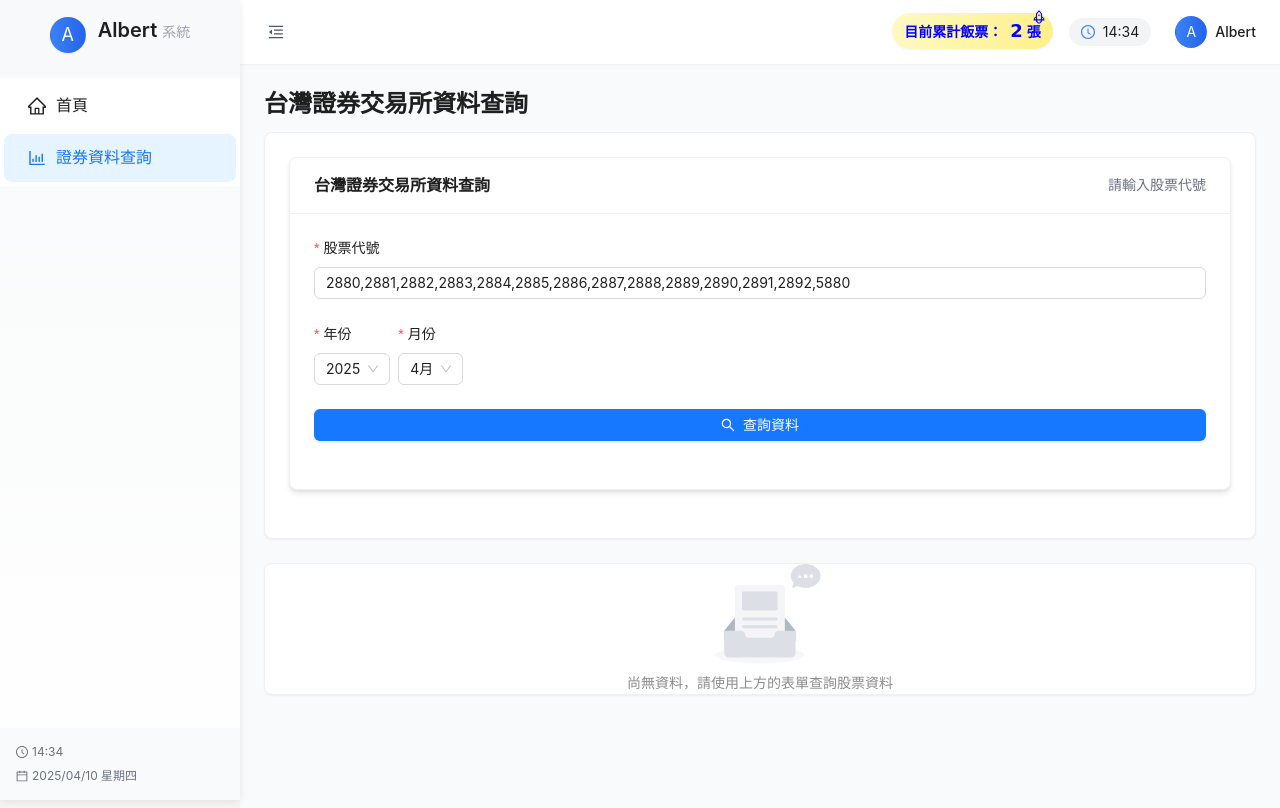
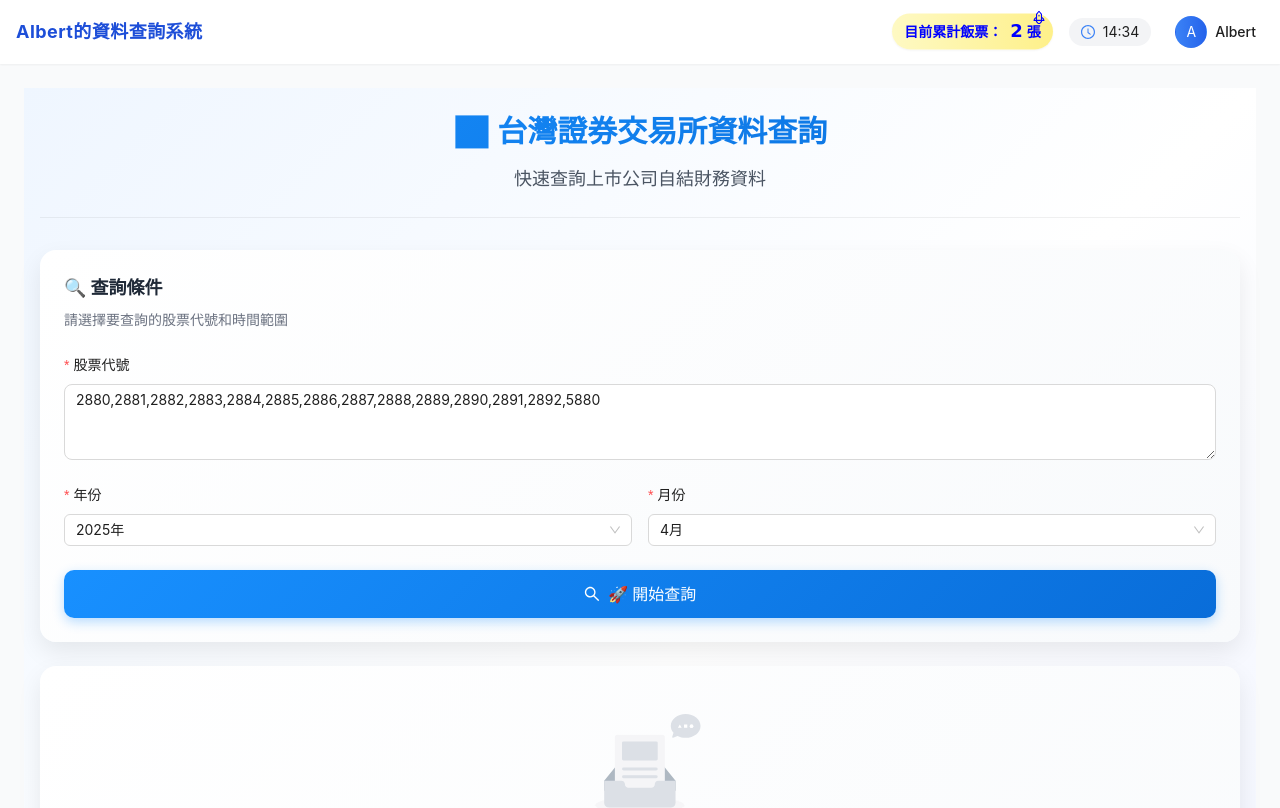
Before and after one commit to TedxTed/twse-albert, a Next.js app: page /twse-search in a window 1280 px wide. Shown: the top 808 px of the page. Built offline with nearby package versions, Linux system fonts and the light colour scheme; sample sign-in values are in the browser's storage.

Commit message:
refactor: 移除 MainLayout 的 Sider 組件，調整佈局以改善使用者體驗；更新 StockSelector 和 TwseSearch 的樣式與結構

```diff
--- a/components/MainLayout.js
+++ b/components/MainLayout.js
@@ -122,119 +122,30 @@ export default function MainLayout({
         <link rel="icon" href="/favicon.ico" />
       </Head>
 
-      <Sider
-        breakpoint="lg"
-        collapsedWidth={isMobile ? "0" : "80"}
-        collapsed={collapsed}
-        onCollapse={(value) => setCollapsed(value)}
-        width={240}
-        className="fixed left-0 top-0 h-full z-20"
-        style={{
-          background: "linear-gradient(180deg, #f8f9fa 0%, #ffffff 100%)",
-          boxShadow: "0 2px 8px rgba(0,0,0,0.08)",
-          overflowY: "auto",
-        }}
-        theme="light"
-      >
-        <div
-          className={`p-4 flex items-center justify-center border-b border-gray-100 ${
-            collapsed ? "py-6" : "py-4"
-          }`}
-        >
-          {!collapsed && (
-            <div className="flex items-center">
-              <Avatar
-                size={36}
-                className="bg-gradient-to-r from-blue-500 to-blue-600 shadow-sm"
-              >
-                A
-              </Avatar>
-              <Title level={4} className="text-gray-800 m-0 ml-3">
-                Albert{" "}
-                <span className="text-gray-400 text-sm font-normal">系統</span>
-              </Title>
-            </div>
-          )}
-          {collapsed && !isMobile && (
-            <Avatar
-              size={36}
-              className="bg-gradient-to-r from-blue-500 to-blue-600 shadow-sm"
-            >
-              A
-            </Avatar>
-          )}
-        </div>
-
-        <Menu
-          mode="inline"
-          selectedKeys={[
-            router.pathname === "/"
-              ? "home"
-              : router.pathname === "/twse-search"
-              ? "twse"
-              : "",
-          ]}
-          className="border-r-0 mt-2"
-          style={{ borderRight: "none" }}
-          items={[
-            {
-              key: "home",
-              icon: <HomeOutlined style={{ fontSize: "18px" }} />,
-              label: <span className="text-base">首頁</span>,
-              className: "h-12 flex items-center",
-              style: { height: 48 },
-            },
-            {
-              key: "twse",
-              icon: <BarChartOutlined style={{ fontSize: "18px" }} />,
-              label: <span className="text-base">證券資料查詢</span>,
-              className: "h-12 flex items-center",
-              style: { height: 48 },
-            },
-          ]}
-          onSelect={({ key }) => {
-            if (key === "home") router.push("/");
-            if (key === "twse") router.push("/twse-search");
-          }}
-        />
-
-        {!collapsed && (
-          <div className="absolute bottom-0 left-0 w-full bg-gray-50 p-4 border-t border-gray-100">
-            <div className="text-xs text-gray-500 mb-2 flex items-center">
-              <ClockCircleOutlined className="mr-1" /> {currentTime}
-            </div>
-            <div className="text-xs text-gray-500 flex items-center">
-              <CalendarOutlined className="mr-1" /> {currentDate}
-            </div>
-          </div>
-        )}
-      </Sider>
+      {/* Sider 已移除 */}
 
       <Layout
         style={{
-          marginLeft: isMobile ? 0 : collapsed ? 80 : 240,
+          marginLeft: 0, // sidebar移除後，marginLeft設為0
           transition: "all 0.2s",
         }}
       >
         <Header
-          className="p-0 bg-white shadow-sm sticky top-0 z-10 h-16"
+          className="sticky top-0 z-10 h-16 p-0 bg-white shadow-sm"
           style={{ padding: "0 16px", height: 64 }}
         >
-          <div className="h-full flex items-center justify-between">
+          <div className="flex items-center justify-between h-full">
             <div className="flex items-center">
-              <Button
-                type="text"
-                icon={collapsed ? <MenuUnfoldOutlined /> : <MenuFoldOutlined />}
-                onClick={() => setCollapsed(!collapsed)}
-                className="mr-4 text-gray-600 hover:text-gray-800 hover:bg-gray-100"
-                style={{ fontSize: "16px", width: 40, height: 40 }}
-              />
+              {/* 系統名稱 */}
+              <span className="text-lg font-bold tracking-wide text-blue-700 select-none">
+                Albert的資料查詢系統
+              </span>
             </div>
 
             <div className="flex items-center">
               {/* 飯票顯示區塊 */}
               <div
-                className="mr-4 flex items-center px-3 py-1 rounded-full bg-gradient-to-r from-yellow-100 to-yellow-200 border border-yellow-300 shadow-sm transform hover:scale-105 transition-transform duration-300"
+                className="flex items-center px-3 py-1 mr-4 transition-transform duration-300 transform border border-yellow-300 rounded-full shadow-sm bg-gradient-to-r from-yellow-100 to-yellow-200 hover:scale-105"
                 style={{
                   animation: "bounce 2s infinite",
                 }}
@@ -244,13 +155,13 @@ export default function MainLayout({
                   offset={[-2, 0]}
                 >
                   <span
-                    className="text-sm font-bold mr-1"
+                    className="mr-1 text-sm font-bold"
                     style={{ color: "blue" }}
                   >
                     目前累計飯票：
                   </span>
                   <span
-                    className="text-lg font-bold px-1"
+                    className="px-1 text-lg font-bold"
                     style={{
                       color: "blue",
                       fontFamily: "'Comic Sans MS', cursive",
@@ -264,7 +175,7 @@ export default function MainLayout({
                 </Badge>
               </div>
 
-              <div className="mr-4 hidden md:flex items-center px-3 py-1 rounded-full bg-gray-100">
+              <div className="items-center hidden px-3 py-1 mr-4 bg-gray-100 rounded-full md:flex">
                 <ClockCircleOutlined className="mr-2 text-blue-500" />
                 <span className="text-sm">{currentTime}</span>
               </div>
@@ -274,11 +185,11 @@ export default function MainLayout({
                 placement="bottomRight"
                 trigger={["click"]}
               >
-                <div className="flex items-center cursor-pointer hover:bg-gray-50 rounded-full p-1 px-2">
+                <div className="flex items-center p-1 px-2 rounded-full cursor-pointer hover:bg-gray-50">
                   <Avatar className="bg-gradient-to-r from-blue-500 to-blue-600">
                     A
                   </Avatar>
-                  <span className="ml-2 hidden md:inline text-sm font-medium">
+                  <span className="hidden ml-2 text-sm font-medium md:inline">
                     Albert
                   </span>
                 </div>
@@ -287,13 +198,13 @@ export default function MainLayout({
           </div>
         </Header>
 
-        <Content className="p-6 bg-gray-50 min-h-screen">{children}</Content>
+        <Content className="min-h-screen p-6 bg-gray-50">{children}</Content>
 
         <Footer
-          className="text-center bg-white py-4"
+          className="py-4 text-center bg-white"
           style={{ borderTop: "1px solid #f0f0f0" }}
         >
-          <div className="text-gray-500 text-sm">
+          <div className="text-sm text-gray-500">
             Albert的資料查詢系統 ©{new Date().getFullYear()} | 版本 1.0.2 ｜
             powered by 踢一滴
           </div>
--- a/components/StockSelector.js
+++ b/components/StockSelector.js
@@ -1,5 +1,5 @@
 // components/StockSelector.js
-import { Button, Input, Space, Form, Card, Select } from "antd";
+import { Button, Input, Form, Select, Row, Col } from "antd";
 import { SearchOutlined } from "@ant-design/icons";
 import dayjs from "dayjs";
 
@@ -21,11 +21,14 @@ const StockSelector = ({ onSearch, loading }) => {
   };
 
   return (
-    <Card
-      title="台灣證券交易所資料查詢"
-      className="mb-6 shadow-md"
-      extra={<span className="text-gray-500 text-sm">請輸入股票代號</span>}
-    >
+    <div>
+      <div className="mb-6">
+        <h3 className="text-lg font-semibold text-gray-800 mb-2 flex items-center">
+          🔍 查詢條件
+        </h3>
+        <p className="text-sm text-gray-500 mb-4">請選擇要查詢的股票代號和時間範圍</p>
+      </div>
+
       <Form
         form={form}
         layout="vertical"
@@ -38,37 +41,51 @@ const StockSelector = ({ onSearch, loading }) => {
         }}
       >
         <Form.Item
-          label="股票代號"
+          label={<span className="font-medium">股票代號</span>}
           name="stockIds"
           rules={[{ required: true, message: "請輸入股票代號" }]}
         >
-          <Input
-            placeholder="請輸入股票代號，例如: 2880,2881,2882"
+          <Input.TextArea
+            placeholder="請輸入股票代號，以逗號分隔&#10;例如: 2880,2881,2882&#10;支援金控股完整代號"
             className="w-full"
+            rows={3}
+            style={{
+              borderRadius: '8px',
+              fontSize: '14px'
+            }}
           />
         </Form.Item>
 
-        <Space direction="horizontal" className="w-full">
+        <Row gutter={16}>
+          <Col span={12}>
             <Form.Item
-            label="年份"
+              label={<span className="font-medium">年份</span>}
               name="year"
               rules={[{ required: true, message: "請選擇年份" }]}
-            className="flex-1"
             >
-            <Select className="w-full" placeholder="選擇年份">
+              <Select
+                className="w-full"
+                placeholder="選擇年份"
+                style={{ borderRadius: '8px' }}
+              >
                 {[2020, 2021, 2022, 2023, 2024, 2025].map(year => (
-                <Option key={year} value={year}>{year}</Option>
+                  <Option key={year} value={year}>{year}年</Option>
                 ))}
               </Select>
             </Form.Item>
+          </Col>
 
+          <Col span={12}>
             <Form.Item
-            label="月份"
+              label={<span className="font-medium">月份</span>}
               name="month"
               rules={[{ required: true, message: "請選擇月份" }]}
-            className="flex-1"
             >
-            <Select className="w-full" placeholder="選擇月份">
+              <Select
+                className="w-full"
+                placeholder="選擇月份"
+                style={{ borderRadius: '8px' }}
+              >
                 {Array.from({ length: 12 }, (_, i) => i + 1).map(month => (
                   <Option key={month} value={month}>
                     {month}月
@@ -76,21 +93,28 @@ const StockSelector = ({ onSearch, loading }) => {
                 ))}
               </Select>
             </Form.Item>
-        </Space>
+          </Col>
+        </Row>
 
-        <Form.Item>
+        <Form.Item className="mb-0">
           <Button
             type="primary"
             htmlType="submit"
             icon={<SearchOutlined />}
             loading={loading}
-            className="w-full"
+            className="w-full h-12 text-base font-medium"
+            style={{
+              borderRadius: '10px',
+              background: 'linear-gradient(135deg, #1890ff 0%, #096dd9 100%)',
+              border: 'none',
+              boxShadow: '0 4px 12px rgba(24, 144, 255, 0.3)'
+            }}
           >
-            查詢資料
+            {loading ? '查詢中...' : '🚀 開始查詢'}
           </Button>
         </Form.Item>
       </Form>
-    </Card>
+    </div>
   );
 };
 
--- a/pages/twse-search.js
+++ b/pages/twse-search.js
@@ -5,7 +5,7 @@ import StockSelector from "../components/StockSelector";
 import StockDataDisplay from "../components/StockDataDisplay";
 import TwseQueryParams from "../models/TwseQueryParams";
 import twseApi from "../lib/twseApi";
-import { Typography, Card } from "antd";
+import { Typography, Card, Divider } from "antd";
 
 const { Title } = Typography;
 
@@ -33,22 +33,58 @@ export default function TwseSearch() {
 
   return (
     <MainLayout title="台灣證券交易所資料查詢 - Albert的資料查詢系統">
-      <div className="max-w-6xl mx-auto">
-        <Title level={3} className="mb-6">
-          台灣證券交易所資料查詢
+      <div className="min-h-screen bg-gradient-to-br from-blue-50 via-white to-indigo-50">
+        <div className="max-w-7xl mx-auto px-4 py-6">
+          {/* Header Section */}
+          <div className="text-center mb-8">
+            <Title
+              level={2}
+              className="mb-2"
+              style={{
+                background: 'linear-gradient(135deg, #1890ff 0%, #096dd9 100%)',
+                WebkitBackgroundClip: 'text',
+                WebkitTextFillColor: 'transparent',
+                backgroundClip: 'text'
+              }}
+            >
+              📊 台灣證券交易所資料查詢
             </Title>
+            <p className="text-gray-600 text-lg">快速查詢上市公司自結財務資料</p>
+            <Divider />
+          </div>
 
-        <Card className="shadow-sm mb-6">
+          {/* Search Form */}
+          <Card
+            className="shadow-lg border-0 mb-6"
+            style={{
+              borderRadius: '16px',
+              background: 'linear-gradient(135deg, #ffffff 0%, #f8fafc 100%)',
+              boxShadow: '0 10px 25px rgba(0,0,0,0.08)'
+            }}
+          >
             <StockSelector onSearch={handleSearch} loading={loading} />
           </Card>
 
+          {/* Results */}
           <Card
-          className="shadow-sm"
-          bodyStyle={{ padding: stockData.length > 0 ? "24px" : 0 }}
+            className="shadow-lg border-0"
+            style={{
+              borderRadius: '16px',
+              background: 'linear-gradient(135deg, #ffffff 0%, #f8fafc 100%)',
+              boxShadow: '0 10px 25px rgba(0,0,0,0.08)',
+              minHeight: '600px'
+            }}
+            styles={{
+              body: {
+                padding: stockData.length > 0 ? "24px" : "48px",
+                borderRadius: '16px'
+              }
+            }}
           >
             <StockDataDisplay stockData={stockData} loading={loading} />
           </Card>
         </div>
+      </div>
     </MainLayout>
   );
 }
```
Lines whose indentation alone changed are shown as unchanged.
